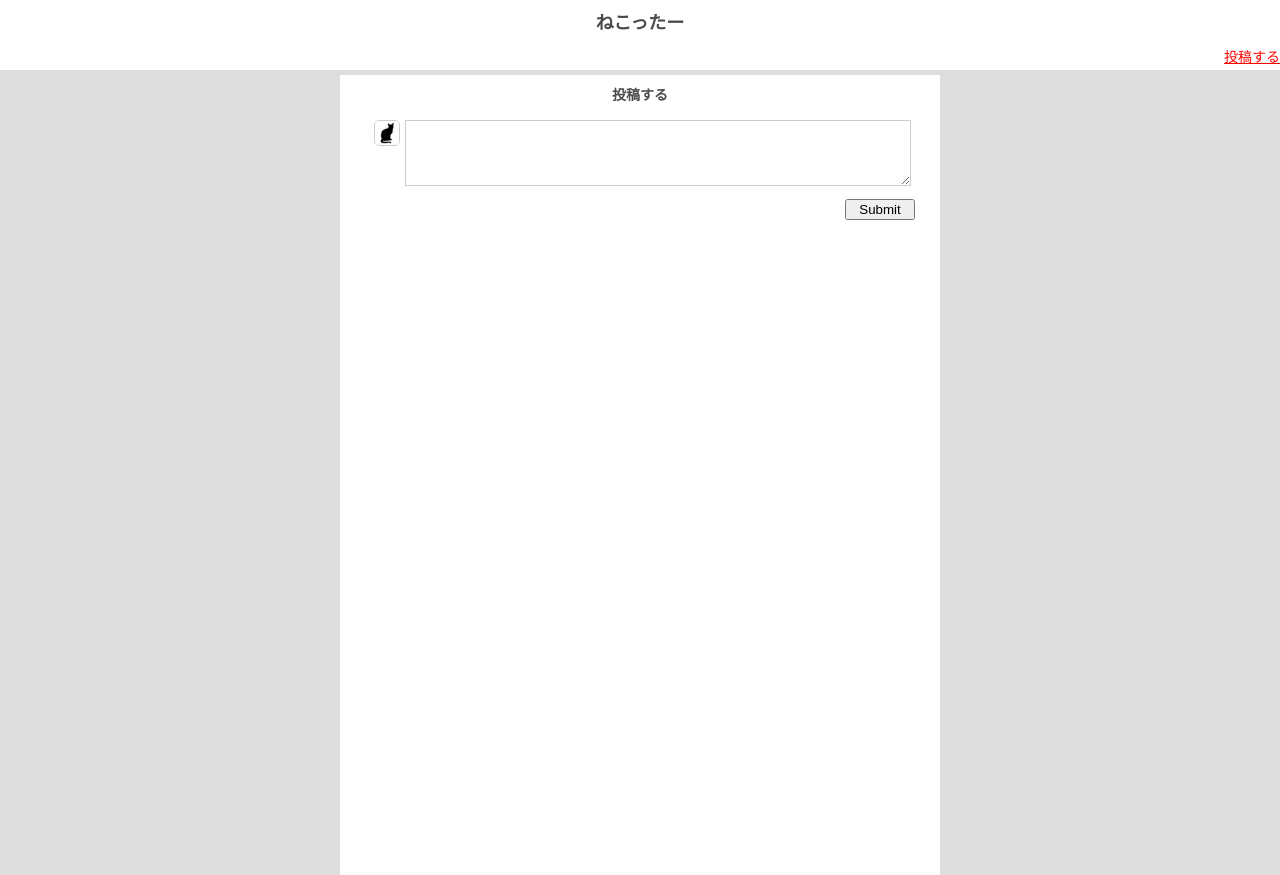
After one commit to Fippiy/MakePythonApp, a Django app: template nekotter/templates/nekotter/new.html in a window 1280 px wide. The commit adds this page. Run offline with Django 3.2, Linux system fonts and the light colour scheme; the template is opened without the code that fills it, so the values that code supplies are empty.

Commit message:
Edit nekotter

```diff
--- a/nekotter/admin.py
+++ b/nekotter/admin.py
@@ -1,7 +1,5 @@
 from django.contrib import admin
 from .models import nekotter_text
-
-# admin.site.register(nekotter_text)
 
 class Add_nekotter(admin.ModelAdmin):
   list_display = ('id', 'tweet')
--- /dev/null
+++ b/nekotter/static/nekotter/css/style.css
@@ -0,0 +1,132 @@
+@charset "UTF-8";
+
+body, html {
+  height: 100%;
+  background-color: #ddd;
+}
+
+h1, h2, h3, h4, h5, h6, p, body {
+  font-size: 14px;
+  color: #4a4a4a;
+  font-family: sans-serif;
+  margin: 0;
+  padding: 0;
+}
+
+.clearfix:after{
+  display: block;
+  content: "";
+  clear: both;
+}
+
+.wrapper{
+  min-width: 960px;
+  }
+
+header{
+  height: 70px;
+  background-color: white;
+}
+
+h1{
+  height: 46px;
+  line-height: 46px;
+  font-size: 18px;
+  text-align: center;
+}
+
+h2{
+  height: 40px;
+  line-height: 40px;
+  font-size: 14px;
+  text-align: center;
+}
+
+.contents{
+  height: 100%;
+  width: 600px;
+  margin: 5px auto 0;
+  background-color: white;
+}
+
+form{
+  width: 600px;
+  background-color: white;
+  padding: 5px 0 0;
+}
+
+.input-box{
+  float: left;
+  width: 500px;
+}
+
+.input-box input{
+  width: 100%;
+  margin: 0 0 10px 0;
+}
+
+form img{
+  border: 1px solid #ccc;
+  border-radius: 5px;
+  float: left;
+  height: 24px;
+  margin: 0 5px 5px 34px;
+}
+
+.submit-button{
+  width: 70px;
+  margin: 10px 25px 0 0;
+}
+
+form textarea{
+  width: 500px;
+  border: 1px solid #ccc;
+}
+
+.button-box{
+  float: right;
+  height: 70px;
+}
+
+.message{
+  min-height: 100px;
+  width: 598px;
+  margin: 0 auto;
+  background-color: #fff;
+  border: 1px solid #bbb;
+  border-bottom: none;
+}
+
+.message img{
+  border: 1px solid #ccc;
+  border-radius: 5px;
+  float: left;
+  height: 48px;
+  margin: 10px;
+}
+
+.message_box{
+  float: left;
+  height: 100px;
+  width: 505px;
+  padding: 9px 0 10px;
+}
+
+.user_name{
+  font-weight: bold;
+  line-height: 18px;
+}
+
+.time{
+  color: #bbb;
+}
+
+.text{
+  line-height: 18px;
+}
+
+.right {
+  display: block;
+  text-align: right;
+  color: red;
+}
--- a/nekotter/templates/nekotter/base.html
+++ b/nekotter/templates/nekotter/base.html
@@ -1,7 +1,15 @@
 <!DOCTYPE html>
-<html>
-<head></head>
+<html lang="ja">
+<head>
+  <meta charset="UTF-8">
+  {% load static %}
+  <link rel="stylesheet" href="{% static 'nekotter/css/style.css' %}">
+</head>
 <body>
+<header>
+  <h1>ねこったー</h1>
+  <a class="right" href="./new">投稿する</a>
+</header>
 
   {% block body %}
   {% endblock %}
--- a/nekotter/templates/nekotter/index.html
+++ b/nekotter/templates/nekotter/index.html
@@ -3,7 +3,8 @@
 
 {% for list in lists %}
 <div class="message clearfix">
-  画像
+  {% load static %}
+  <img src="{% static 'nekotter/images/cat1.png' %}">
   <div class="message_box">
     <p class="user_name">
       野良猫1号
--- /dev/null
+++ b/nekotter/templates/nekotter/new.html
@@ -0,0 +1,17 @@
+{% extends 'nekotter/base.html' %}
+{% block body %}
+
+<div class="contents">
+<h2>投稿する</h2>
+  <form action="" method="post">
+    {% load static %}
+    <img src="{% static 'nekotter/images/cat1.png' %}">
+    <textarea rows="4" cols="40" name="word"></textarea>
+    <div class="button-box">
+      <input type="submit" class="submit-button">
+    </div>
+    {% csrf_token %}
+  </form>
+</div>
+
+{% endblock %}
--- a/nekotter/urls.py
+++ b/nekotter/urls.py
@@ -3,4 +3,5 @@ from . import views
 
 urlpatterns = [
   path('', views.index),
+  path('new/', views.new),
 ]
```
Also changed, not shown: nekotter/views.py (+8 -1 lines), nekotter/static/nekotter/images/cat1.png (added).
